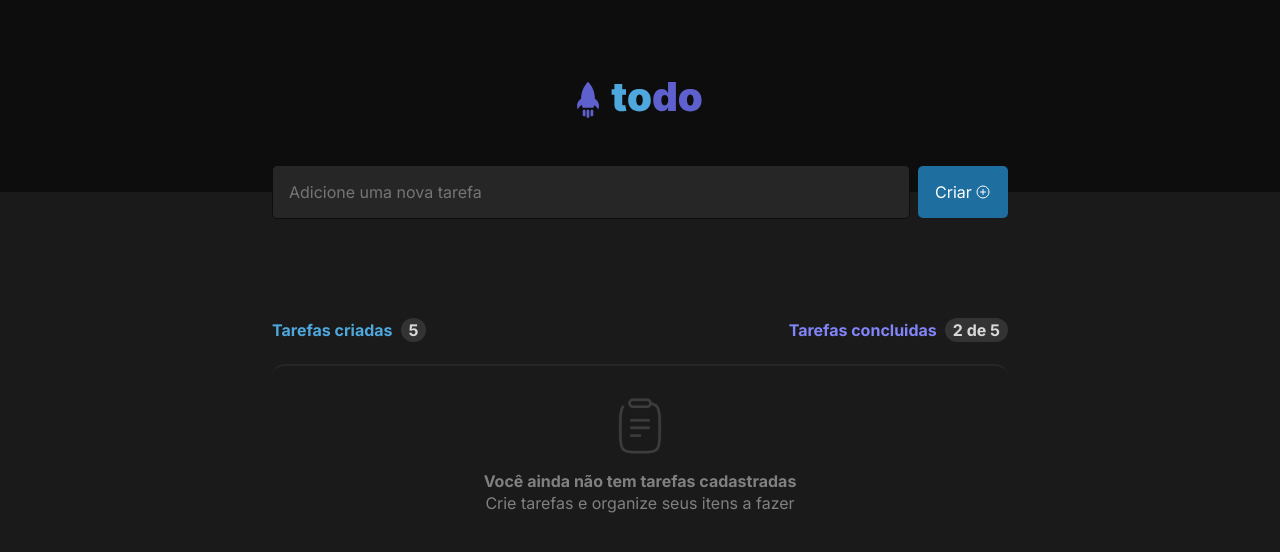
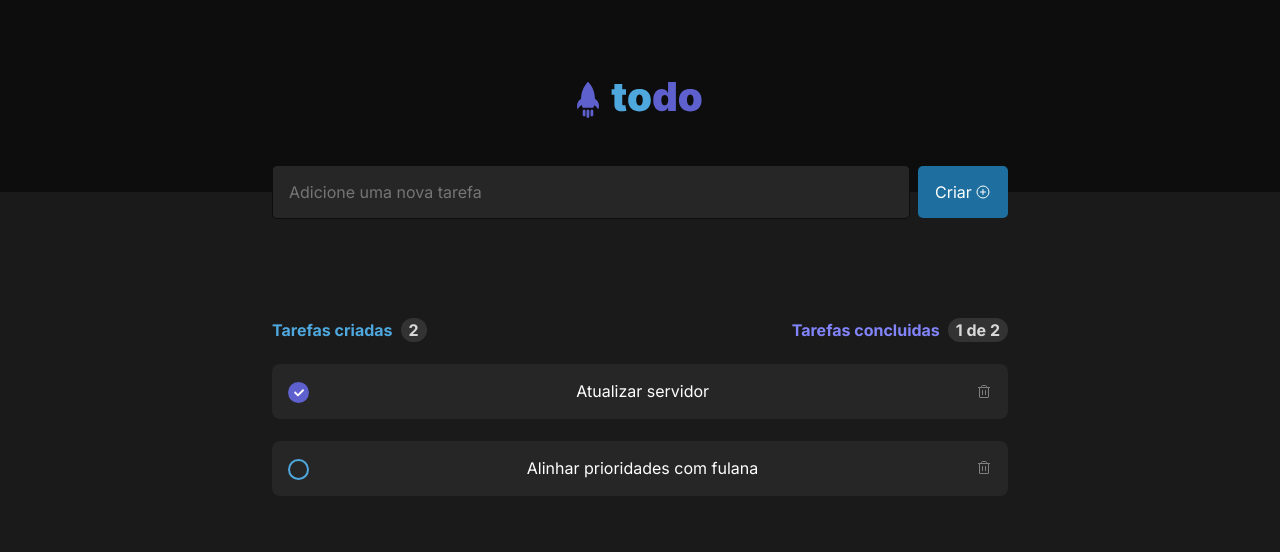
Before and after one commit to Lucas4994/Ignite-Desafio-01, a React (Vite) app in the folder Todo-List/: page / in a window 1280 px wide. Shown: the top 552 px of the page. Built offline with nearby package versions, Linux system fonts and the light colour scheme.

Commit message:
Add flow for create, complete and delete tasks

```diff
--- a/Todo-List/src/components/Task.module.css
+++ b/Todo-List/src/components/Task.module.css
@@ -1,7 +1,7 @@
 .task {
     display: flex;
     align-items: center;
-    justify-content: center;
+    justify-content: space-between;
     background: var(--gray-500);
     border-radius: 0.5rem;
     padding: 1rem;
@@ -9,6 +9,7 @@
     margin-bottom: 1.33rem;
     gap: 1.33rem;
     line-height: 1.4;
+    width: 46rem;
 
 }
 
--- a/Todo-List/src/components/Task.tsx
+++ b/Todo-List/src/components/Task.tsx
@@ -1,19 +1,39 @@
 import { Trash } from "phosphor-react";
+import { ChangeEvent } from "react";
 
 import styles from "./Task.module.css";
 
-export function Task() {
+interface TaskProps{
+    id?: string,
+    description?: string,
+    isCompleted?: boolean,
+    onDeleteTask: (id: string) => void,
+    onCompleteTask: (id: string) => void
+
+
+}
+
+export function Task({id, description, isCompleted, onDeleteTask, onCompleteTask} : TaskProps ) {
+
+    function hadleDeleteTask(){
+        onDeleteTask(id!)
+    }
+
+    function handleToggleCompleteTask(){
+        onCompleteTask(id!)
+    }
+
     return (
         <div className={styles.task}>
             <div className={styles.taskStatus}>
-                <input type="checkbox" id="taskCheckBox" />
-                <label htmlFor="taskCheckBox" />
+                <input type="checkbox" id={id} defaultChecked={isCompleted} onChange={handleToggleCompleteTask}/>
+                <label htmlFor={id?.toString()} />
             </div>
             <p className={styles.taskDescription}>
-                Integer urna interdum massa libero auctor neque turpis turpis semper. Duis vel sed fames integer.
+                {description}
             </p>
             <button className={styles.deleteButton}>
-                <Trash size={16} />
+                <Trash size={16}  onClick={hadleDeleteTask}/>
             </button>
         </div>
     )
--- a/Todo-List/src/components/TaskList.module.css
+++ b/Todo-List/src/components/TaskList.module.css
@@ -114,3 +114,8 @@
     border-top-left-radius: 0.8rem;
     border-top-right-radius: 0.8rem;
 }
+
+.newTaskForm button[type=submit]:disabled {
+    opacity: 0.7;
+    cursor: not-allowed;
+}
--- a/Todo-List/src/components/TaskList.tsx
+++ b/Todo-List/src/components/TaskList.tsx
@@ -1,4 +1,5 @@
 import { PlusCircle } from "phosphor-react";
+import { ChangeEvent, FormEvent, InvalidEvent, ReactNode, useEffect, useState } from "react";
 import { EmptyTaskList } from "./EmptyTaskList";
 import { Task } from "./Task";
 
@@ -6,12 +7,74 @@ import styles from "./TaskList.module.css";
 
 
 export function TaskList() {
+
+    const [newTaskDescription, setNewTaskDescription] = useState('')
+    const [tasks, setTasks] = useState([{
+        id: "Task1",
+        description: "Atualizar servidor",
+        isCompleted: true
+    },
+    {
+        id: "Task2",
+        description: "Alinhar prioridades com fulana",
+        isCompleted: false
+    }])
+    const [completedTaskCount, setCompletedTaskCount] = useState(tasks.filter(task => task.isCompleted).length)
+
+    function handleCreateNewTask(event: FormEvent) {
+        event.preventDefault()
+        setTasks(state => [...state, {
+            id: "Task" + state.length + 1,
+            description: newTaskDescription,
+            isCompleted: false
+        }])
+        setNewTaskDescription('')
+
+    }
+
+    function handleNewTaskDescriptionInvalid(event: InvalidEvent<HTMLInputElement>) {
+        event.target.setCustomValidity('Este campo é obrigatório!')
+    }
+
+    function handleNewTaskDescriptionChange(event: ChangeEvent<HTMLInputElement>) {
+        event.target.setCustomValidity('')
+        setNewTaskDescription(event.target.value);
+    }
+
+    function deleteTask(id: string) {
+        const tasksWithoutDeletedOne = tasks.filter(task => {
+            return task.id !== id
+        })
+
+        setTasks(tasksWithoutDeletedOne)
+
+    }
+
+    function toggleCompleteTask(id: string) {
+        tasks.map(task => {
+            if (task.id === id) {
+                task.isCompleted = !task.isCompleted
+
+                return task
+            }
+        })
+
+        setTasks(tasks)
+        setCompletedTaskCount(tasks.filter(task => task.isCompleted).length)
+    }
+
     return (
         <div className={styles.wrapper}>
             <header className={styles.header}>
-                <form className={styles.newTaskForm}>
-                    <input type='text' placeholder="Adicione uma nova tarefa" />
-                    <button type="submit">
+                <form className={styles.newTaskForm} onSubmit={handleCreateNewTask}>
+                    <input
+                        type='text'
+                        placeholder="Adicione uma nova tarefa"
+                        value={newTaskDescription}
+                        onChange={handleNewTaskDescriptionChange}
+                        onInvalid={handleNewTaskDescriptionInvalid}
+                        required />
+                    <button type="submit" >
                         Criar
                         <PlusCircle size={16} />
                     </button>
@@ -22,18 +85,32 @@ export function TaskList() {
                     <div className={styles.createdTasksInfo}>
                         <p>Tarefas criadas</p>
                         <div>
-                            <span>5</span>
+                            <span>{tasks.length}</span>
                         </div>
                     </div>
                     <div className={styles.completedTasksInfo}>
                         <p>Tarefas concluidas</p>
                         <div>
-                            <span>2 de 5</span>
+                            <span>{completedTaskCount} de {tasks.length}</span>
                         </div>
                     </div>
                 </div>
-                <div className={styles.taskListEmptyContent}>
-                    <EmptyTaskList />
+                <div className={tasks.length === 0 ? styles.taskListEmptyContent : styles.taskListContent}>
+                    {
+                        tasks.length === 0
+                            ? <EmptyTaskList />
+                            : tasks.map(task => {
+
+                                return <Task
+                                    key={task.id}
+                                    id={task.id}
+                                    description={task.description}
+                                    isCompleted={task.isCompleted}
+                                    onDeleteTask={deleteTask}
+                                    onCompleteTask={toggleCompleteTask}
+                                />
+                            })
+                    }
                 </div>
 
             </article>
```
